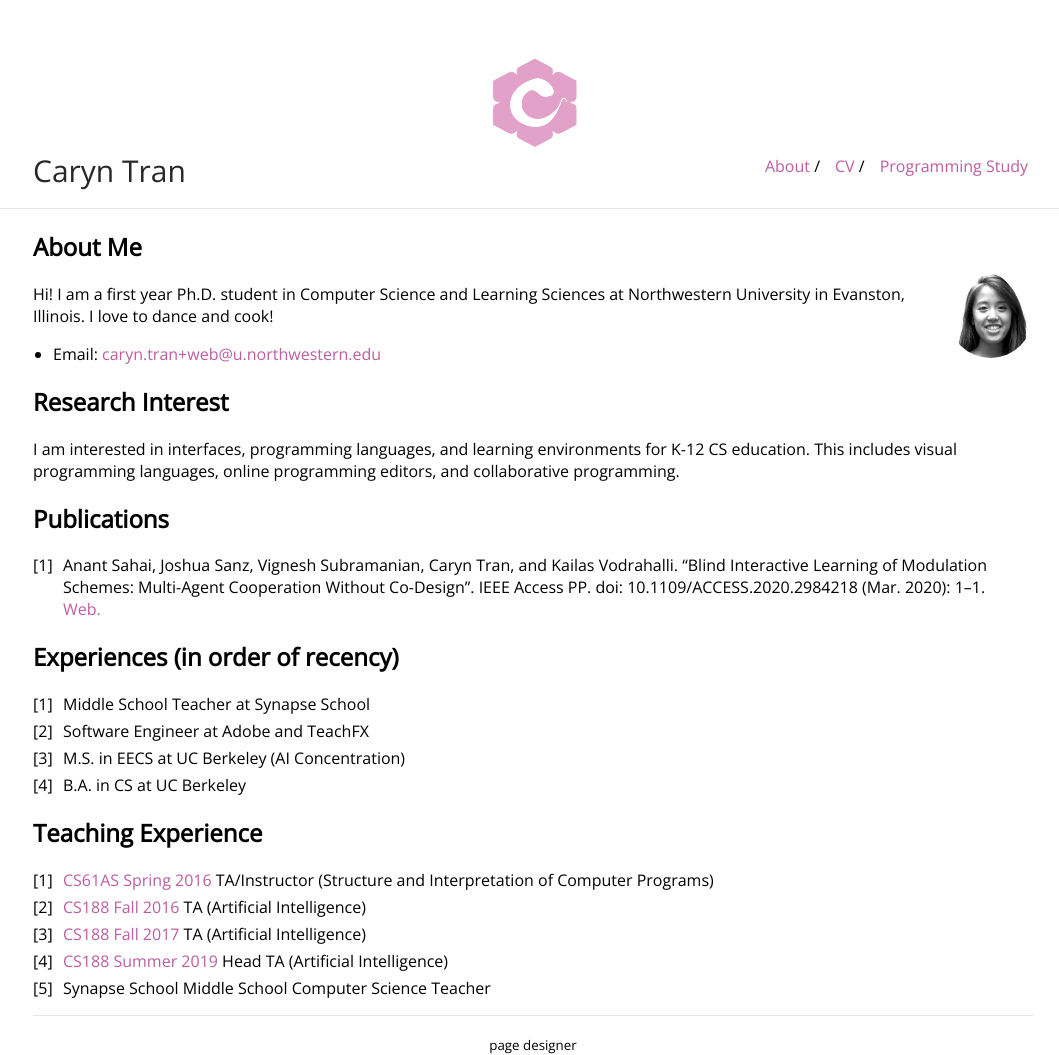
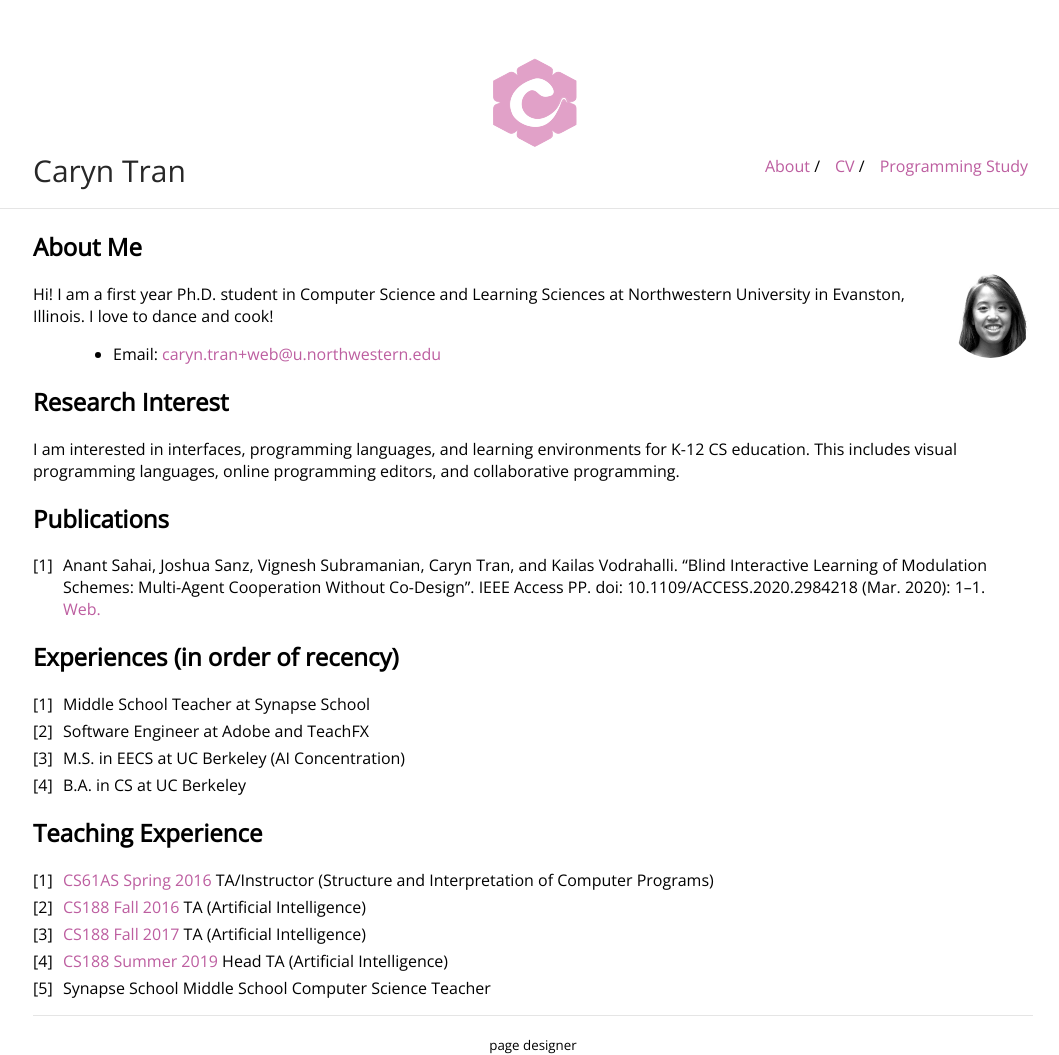
Before and after one commit to carynbear/carynbear.github.io, a Jekyll site: the page built from index.md, in a window 1280 px wide. Shown: the whole page, without its empty margins (107-1166 px from the left). Built offline with Jekyll 4.4.1, drawn with Linux system fonts in a browser that asks for light colours; our own code applies the rules of GitHub Pages for plain Markdown files.

Commit message:
Update typography.scss

```diff
--- a/_sass/typography.scss
+++ b/_sass/typography.scss
@@ -19,6 +19,7 @@
     }
     ul {
         padding: 0px 50px 0 20px;;
+        padding-left:5em;
     }
     ol {
         padding: 0 30px 0 30px;
```
